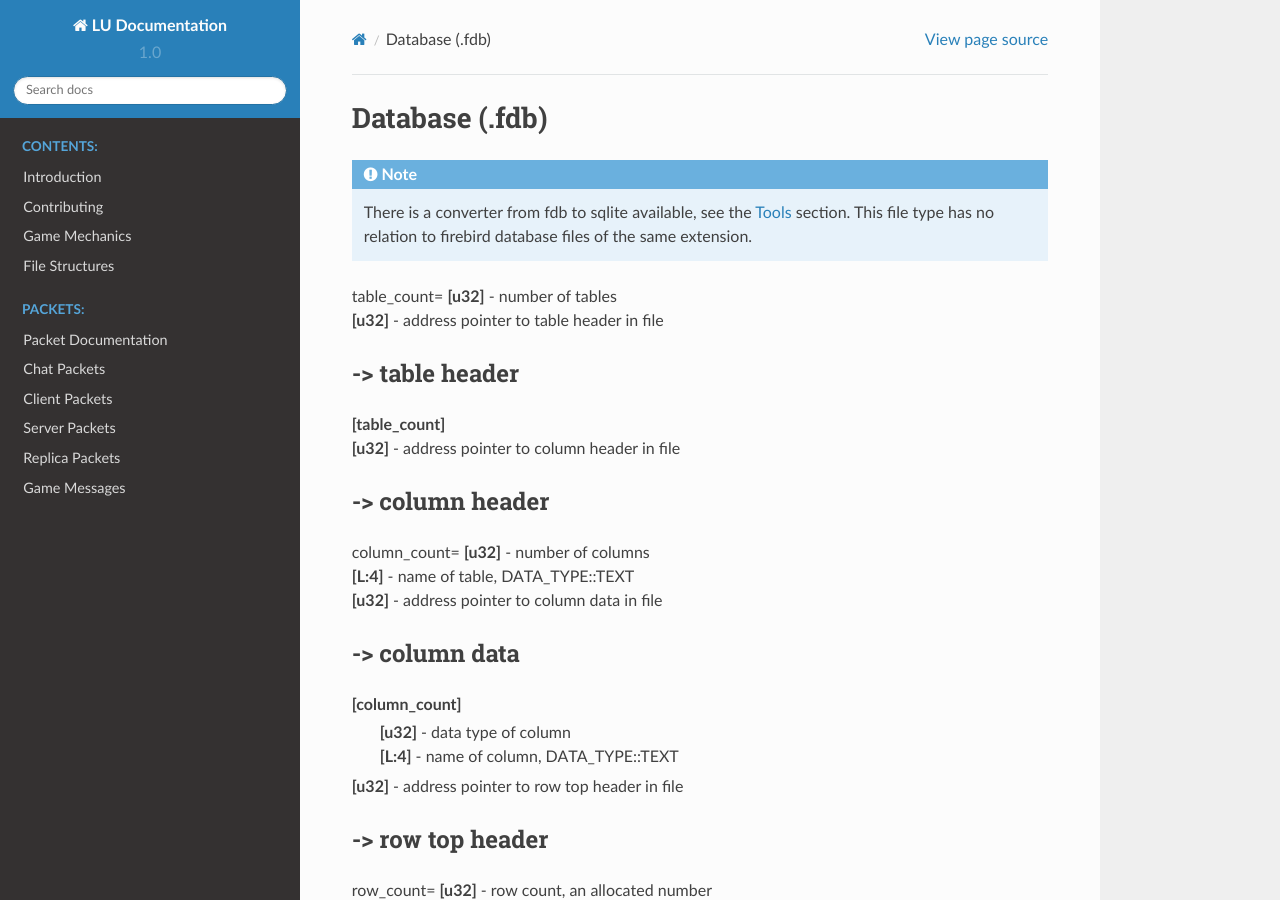
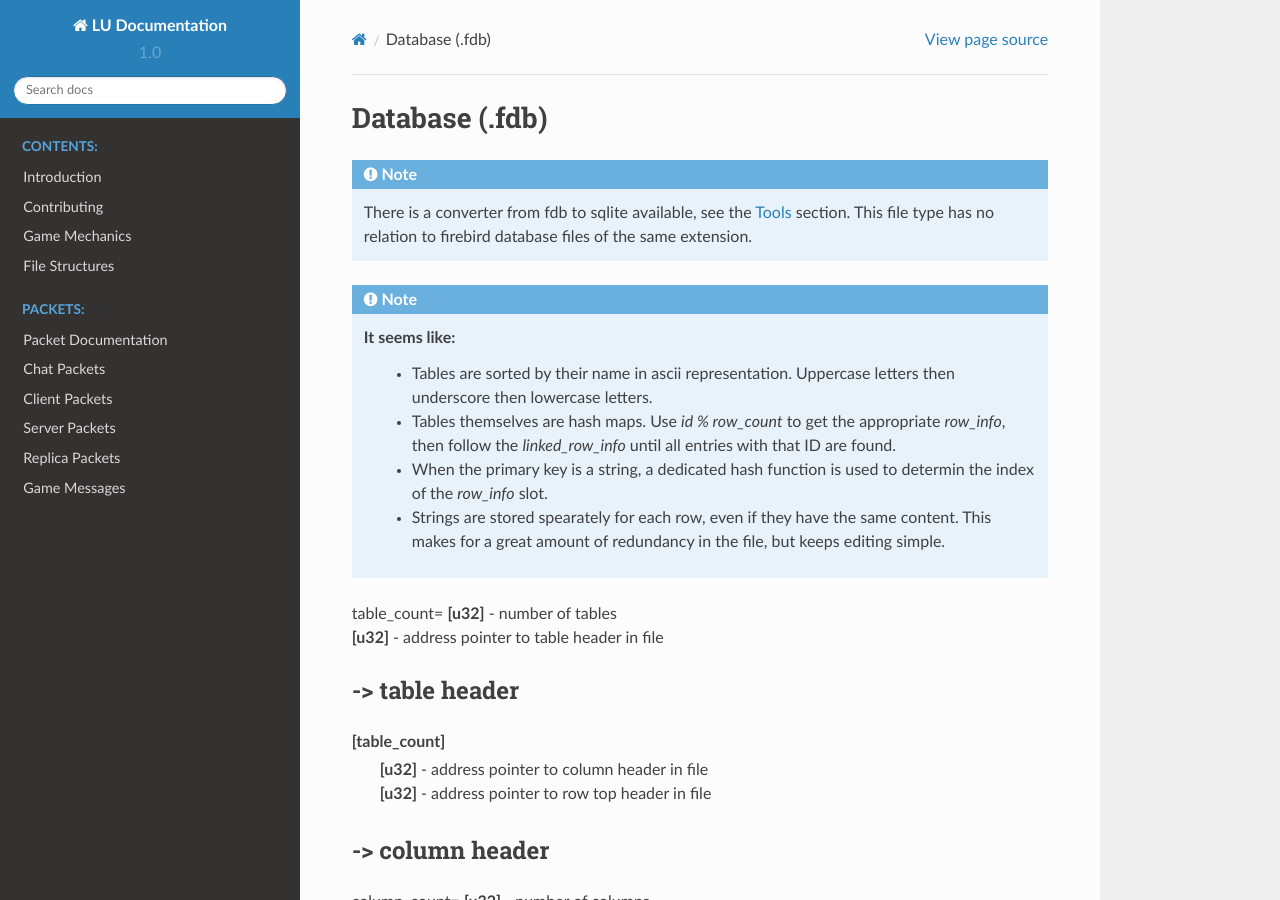
Before and after one commit to LUDevNet/Docs, a Sphinx documentation site: the page built from docs/file-structures/database.rst, in a window 1280 px wide and 900 px high. Built offline with Sphinx 7.4.7 and the Read the Docs theme 2.0.0, drawn with Linux system fonts in a browser that asks for light colours; pages that are not in the unit, such as notebooks, are missing from menus; some of the changed text lies outside the part shown.

Commit message:
Fixed some errors, added FDB info

```diff
--- a/docs/conf.py
+++ b/docs/conf.py
@@ -48,8 +48,8 @@ master_doc = 'index'
 
 # General information about the project.
 project = 'LU Documentation'
-copyright = '2017, humanoid, lcdr, pwjones'
-author = 'humanoid, lcdr, pwjones'
+copyright = '2017, humanoid & lcdr with contributions from Alanzote, Avery, jon002, Simon Nitzsche, Kendal, Knightoffaith, pwjones, Xiphoseer and others'
+author = 'humanoid & lcdr'
 
 # The version info for the project you're documenting, acts as replacement for
 # |version| and |release|, also used in various other places throughout the
@@ -156,7 +156,7 @@ latex_elements = {
 #  author, documentclass [howto, manual, or own class]).
 latex_documents = [
     (master_doc, 'LUDocumentation.tex', 'LU Documentation Documentation',
-     'humanoid, lcdr, pwjones', 'manual'),
+     'humanoid & lcdr', 'manual'),
 ]
 
 
--- a/docs/file-structures/database.rst
+++ b/docs/file-structures/database.rst
@@ -3,6 +3,13 @@ Database (.fdb)
 
 .. note ::
 	There is a converter from fdb to sqlite available, see the :ref:`tools` section. This file type has no relation to firebird database files of the same extension.
+
+.. note ::
+	It seems like:
+		* Tables are sorted by their name in ascii representation. Uppercase letters then underscore then lowercase letters.
+		* Tables themselves are hash maps. Use `id % row_count` to get the appropriate `row_info`, then follow the `linked_row_info` until all entries with that ID are found.
+		* When the primary key is a string, a dedicated hash function is used to determin the index of the `row_info` slot.
+		* Strings are stored spearately for each row, even if they have the same content. This makes for a great amount of redundancy in the file, but keeps editing simple.
 
 | table_count= **[u32]** - number of tables
 | **[u32]** - address pointer to table header in file
@@ -11,7 +18,8 @@ Database (.fdb)
 """""""""""""""
 
 | **[table_count]**
-| **[u32]** - address pointer to column header in file
+| 	**[u32]** - address pointer to column header in file
+| 	**[u32]** - address pointer to row top header in file
 
 -> column header
 """"""""""""""""
@@ -34,7 +41,7 @@ Database (.fdb)
 -> row header
 """""""""""""
 | **[row_count]**
-| **[s32]** - address pointer to row info in file
+| 	**[s32]** - address pointer to row info in file
 
 -> row info
 """""""""""
--- a/docs/server.rst
+++ b/docs/server.rst
@@ -13,7 +13,7 @@ General
 | 	*this has to match with the client version (otherwise client disconnects), latest one is 171022*
 | **[u32]** - ???, is always 0x93?
 | **[u32]** - remote connection type
-| 	*(this is for some reason a u32, although the packet header only has space for a u16, so 2 bytes are wasted), tells the client what number he has to put in the header for his next packets (after the init sequence), for auth this is 1, otherwise its 4*
+| 	*(this is for some reason a u32, although the packet header only has space for a u16, so 2 bytes are wasted), tells the client what number it has to put in the header for his next packets (after the init sequence), for auth this is 1, otherwise its 4*
 | **[u32]** - process id (I assume from the server?)
 | **[u16]** - local port???, is always 0xff?
 | 	*This would be the local port for the client, but since the client already knows this, it could be filler*
```
Also changed, not shown: other parts of docs/file-structures/database.rst (+0 -1 lines).
